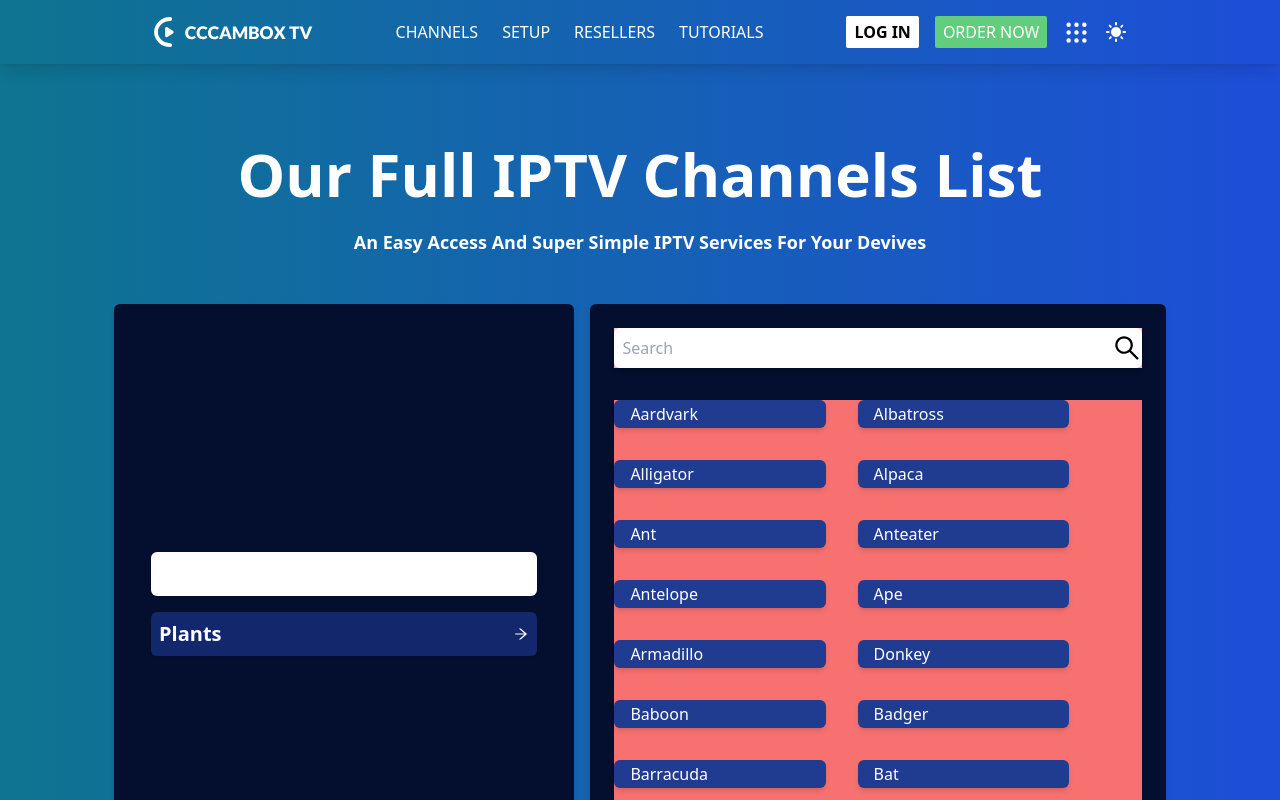
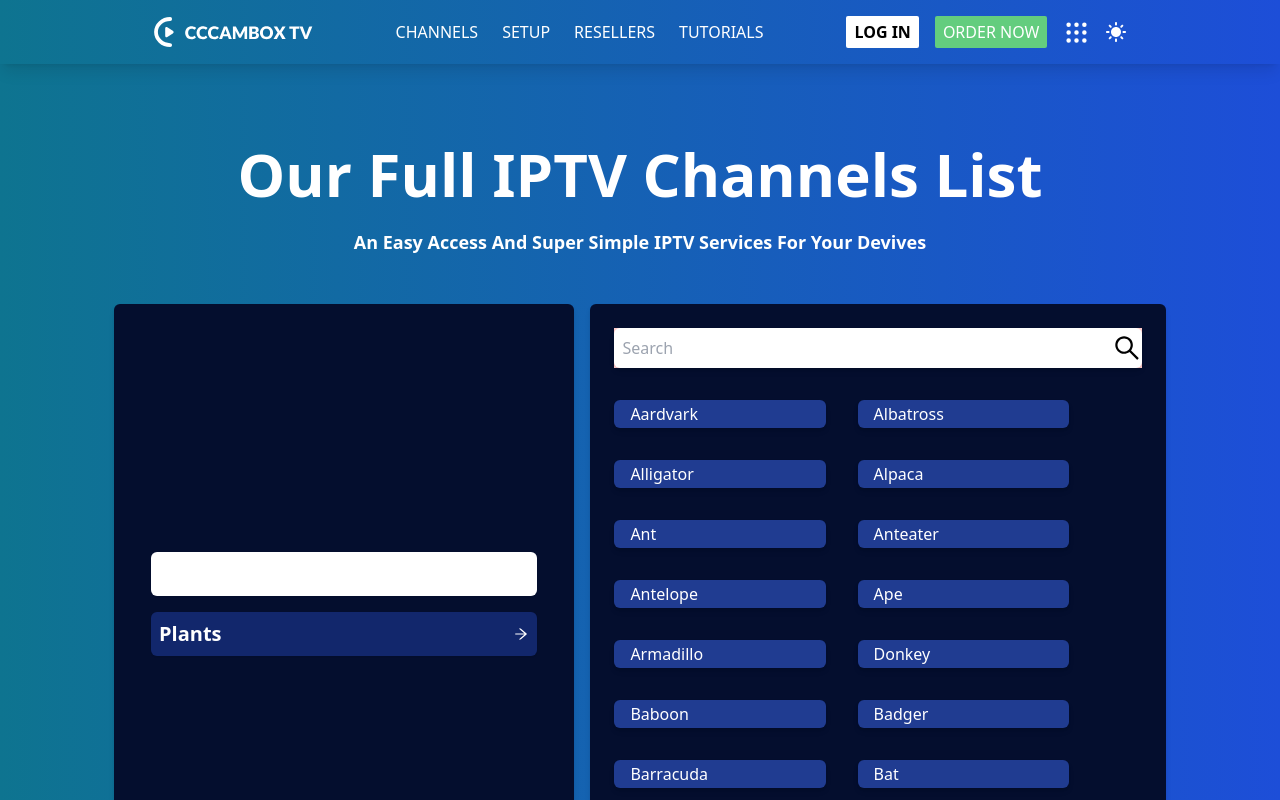
Before and after one commit to umair-asad-bhatti/REACT-responsive-frontend-project, a React (Create React App) app: page /channel in a window 1280 px wide. Shown: the top 800 px of the page. Built offline with nearby package versions, Linux system fonts and the light colour scheme.

Commit message:
completed

```diff
--- a/src/Pages/Channel.jsx
+++ b/src/Pages/Channel.jsx
@@ -160,7 +160,7 @@ const Channel = () => {
                         <AiOutlineSearch fontSize={30} color='black' className='absolute right-0 top-[50%] translate-y-[-50%]' />
                         <input placeholder='Search' type="search " className='w-full border-none outline-none p-2 rounded-md shadow-md' value={search} onChange={(e) => setSearch(e.target.value)} />
                     </div>
-                    <div className=' bg-red-400 flex flex-wrap gap-8 items-start justify-start'>
+                    <div className='  flex flex-wrap gap-8 items-start justify-start'>
 
                         {
 
```
